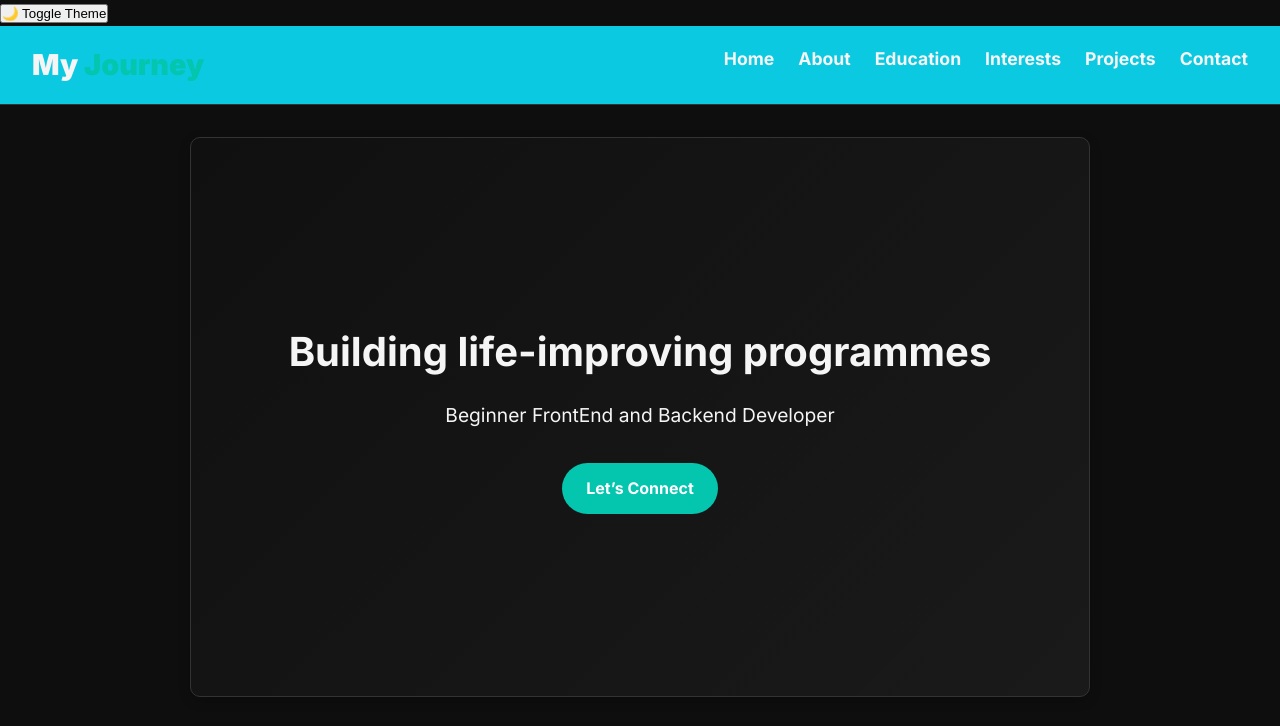
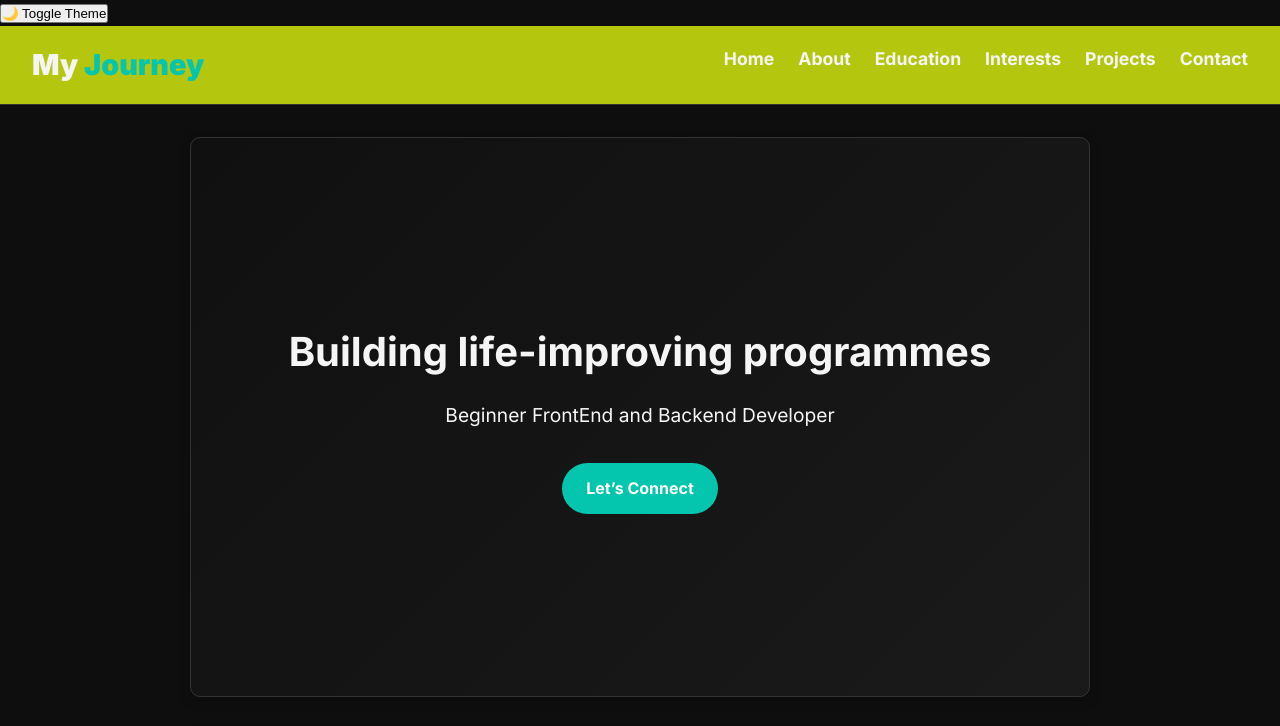
Before and after one commit to Daisiesz/MyPortfolio, a plain HTML site: page index.html in a window 1280 px wide. Shown: the top 726 px of the page. Drawn offline with nearby package versions, Linux system fonts and the light colour scheme.

Commit message:
I've changed navigation bar color

```diff
--- a/index.html
+++ b/index.html
@@ -21,7 +21,7 @@
       position: sticky;
       top: 0;
       z-index: 1000;
-      background-color: #0cc9e2;
+      background-color: #b4c70e;
       padding: 1rem 2rem;
       border-bottom: 1px solid #333;
     }
```
